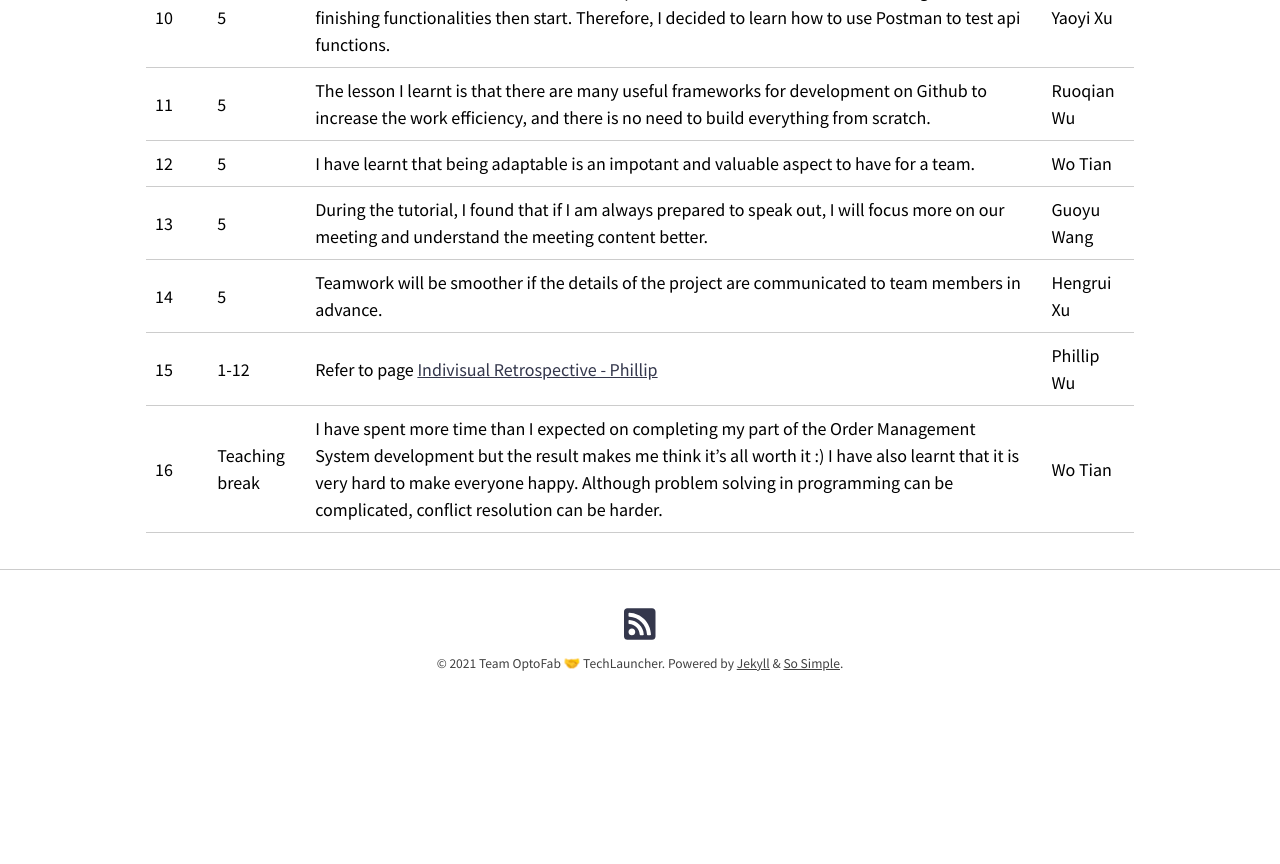
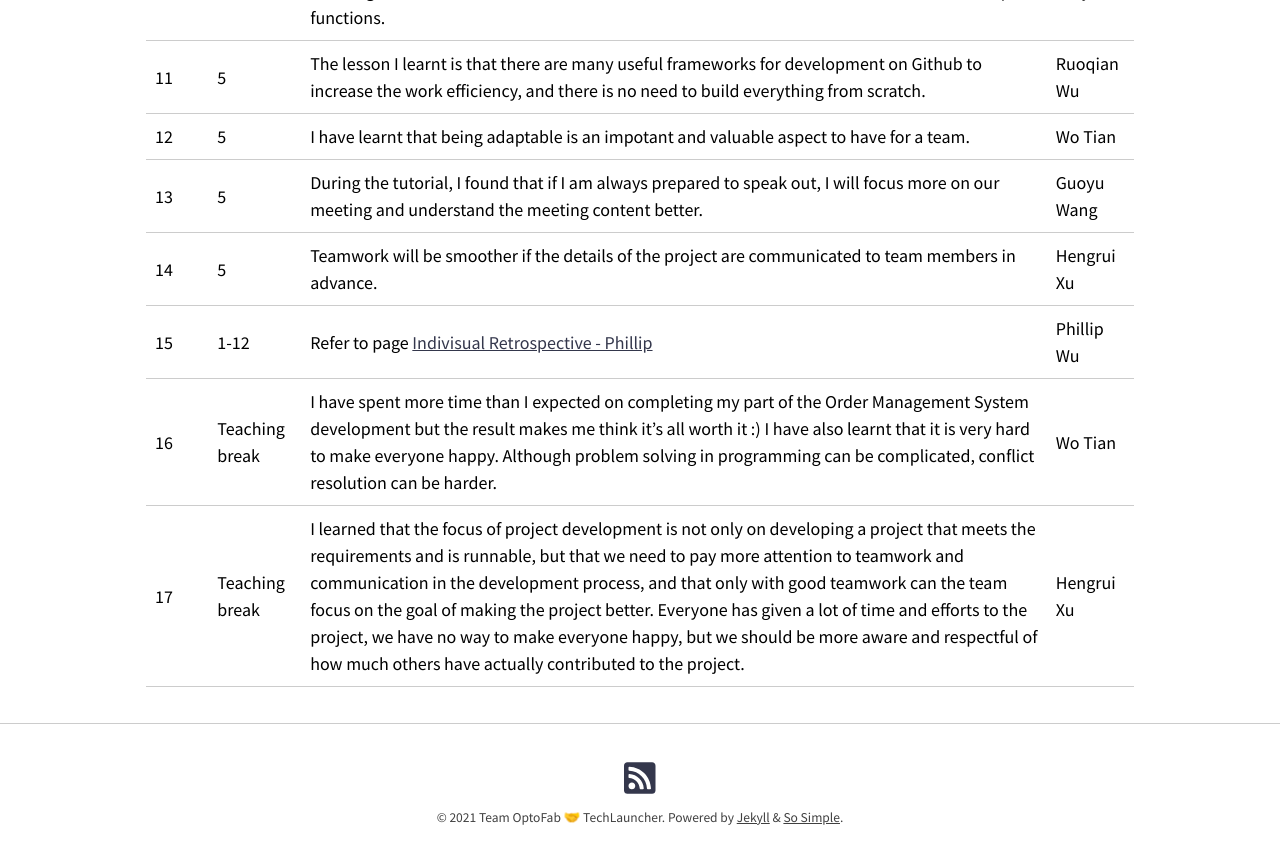
Before and after one commit to optofab/optofab.github.io, a Jekyll site: the page built from reflection_log.md, in a window 1280 px wide and 900 px high, scrolled down 1344 px. Shown: the top 864 px of the window. Built offline with Jekyll 4.4.1, drawn with Linux system fonts in a browser that asks for light colours; nearby versions of some CDN libraries; emoji names are drawn with the system emoji font; before the commit the page ends 2090 px from its top, so only the background shows below that.

Commit message:
Update reflection_log.md

```diff
--- a/reflection_log.md
+++ b/reflection_log.md
@@ -20,3 +20,4 @@ layout: page
 | 14        | 5        | Teamwork will be smoother if the details of the project are communicated to team members in advance.                                                                                                                                                                                                                                             | Hengrui Xu    |
 | 15        | 1-12     | Refer to page [Indivisual Retrospective - Phillip]({% link _retrospectives/2021-09-04-Retrospective-Indivisual-Phillip.md %})                                                                                                                                                                                                                    | Phillip Wu    |
 | 16        | Teaching break     |I have spent more time than I expected on completing my part of the Order Management System development but the result makes me think it's all worth it :)  I have also learnt that it is very hard to make everyone happy. Although problem solving in programming can be complicated, conflict resolution can be harder.                                                                                                                                                                                                               | Wo Tian    |
+| 17        | Teaching break     |I learned that the focus of project development is not only on developing a project that meets the requirements and is runnable, but that we need to pay more attention to teamwork and communication in the development process, and that only with good teamwork can the team focus on the goal of making the project better.  Everyone has given a lot of time and efforts to the project, we have no way to make everyone happy, but we should be more aware and respectful of how much others have actually contributed to the project.                                                                                                                                                                                                             | Hengrui Xu    |
```
